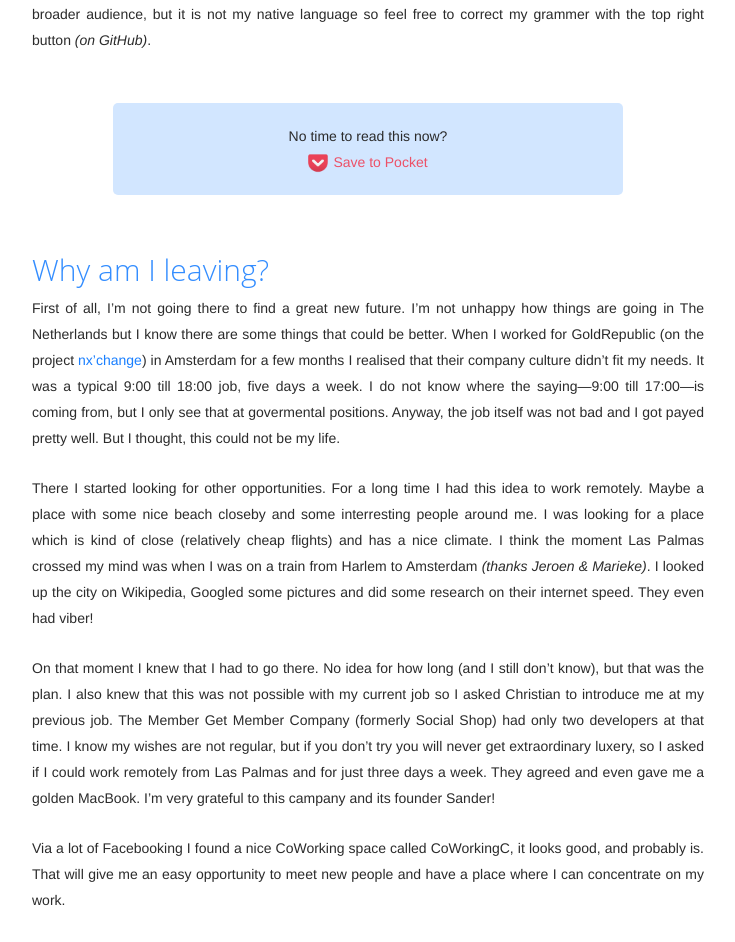
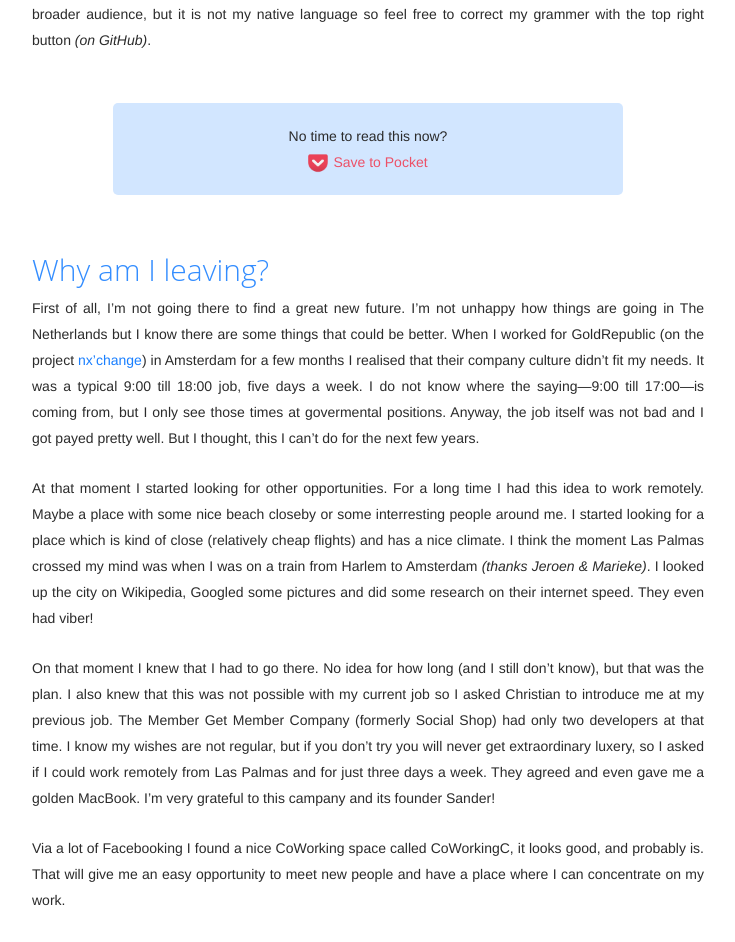
Before and after one commit to adriaandotcom/laspalmas.adriaan.io, a Jekyll site: the page built from _posts/2016-03-15-before-i-go.md, in a window 1280 px wide. Shown: the part 398-1340 px from the top of the page, without its empty margins (272-1007 px from the left). Built offline with Jekyll 4.4.1, drawn with Linux system fonts in a browser that asks for light colours.

Commit message:
Fix some typos

```diff
--- a/_posts/2016-03-15-before-i-go.md
+++ b/_posts/2016-03-15-before-i-go.md
@@ -10,9 +10,9 @@
 
 ## Why am I leaving?
 
-First of all, I'm not going there to find a great new future. I'm not unhappy how things are going in The Netherlands but I know there are some things that could be better. When I worked for GoldRepublic (on the project [nx'change](https://www.nxchange.com/)) in Amsterdam for a few months I realised that their company culture didn't fit my needs. It was a typical 9:00 till 18:00 job, five days a week. I do not know where the saying—9:00 till 17:00—is coming from, but I only see that at govermental positions. Anyway, the job itself was not bad and I got payed pretty well. But I thought, this could not be my life.
+First of all, I'm not going there to find a great new future. I'm not unhappy how things are going in The Netherlands but I know there are some things that could be better. When I worked for GoldRepublic (on the project [nx'change](https://www.nxchange.com/)) in Amsterdam for a few months I realised that their company culture didn't fit my needs. It was a typical 9:00 till 18:00 job, five days a week. I do not know where the saying—9:00 till 17:00—is coming from, but I only see those times at govermental positions. Anyway, the job itself was not bad and I got payed pretty well. But I thought, this I can't do for the next few years.
 
-There I started looking for other opportunities. For a long time I had this idea to work remotely. Maybe a place with some nice beach closeby and some interresting people around me. I was looking for a place which is kind of close (relatively cheap flights) and has a nice climate. I think the moment Las Palmas crossed my mind was when I was on a train from Harlem to Amsterdam *(thanks Jeroen & Marieke)*. I looked up the city on Wikipedia, Googled some pictures and did some research on their internet speed. They even had viber!
+At that moment I started looking for other opportunities. For a long time I had this idea to work remotely. Maybe a place with some nice beach closeby or some interresting people around me. I started looking for a place which is kind of close (relatively cheap flights) and has a nice climate. I think the moment Las Palmas crossed my mind was when I was on a train from Harlem to Amsterdam *(thanks Jeroen & Marieke)*. I looked up the city on Wikipedia, Googled some pictures and did some research on their internet speed. They even had viber!
 
 On that moment I knew that I had to go there. No idea for how long (and I still don't know), but that was the plan. I also knew that this was not possible with my current job so I asked Christian to introduce me at my previous job. The Member Get Member Company (formerly Social Shop) had only two developers at that time. I know my wishes are not regular, but if you don't try you will never get extraordinary luxery, so I asked if I could work remotely from Las Palmas and for just three days a week. They agreed and even gave me a golden MacBook. I'm very grateful to this campany and its founder Sander!
 
@@ -29,8 +29,6 @@
 ![](/images/image.png)
 
 
-
-
 <form class="newsletter">
   <p>Enjoyed this post? Get the next one in your inbox!</p>
   <p>
```
